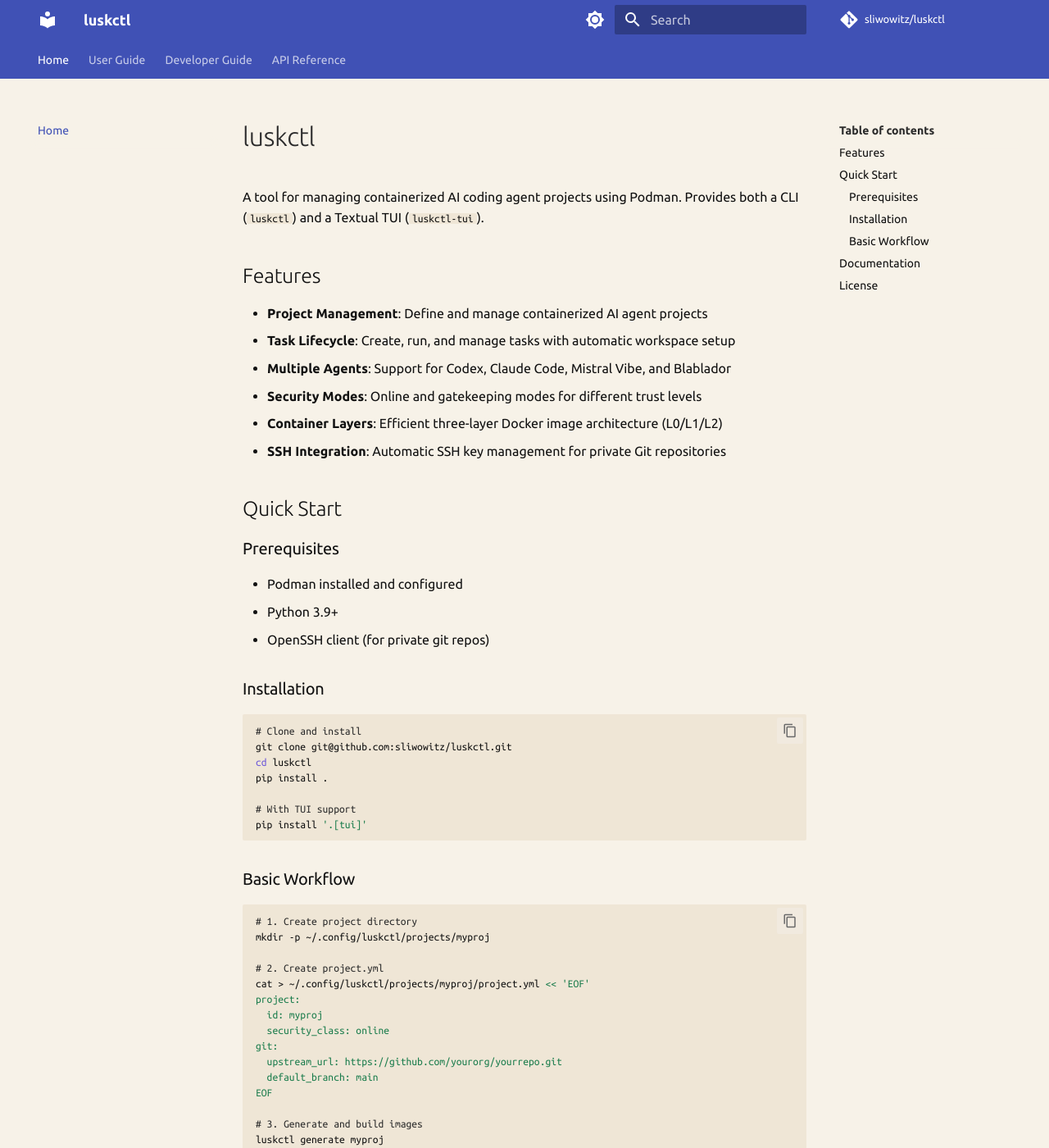
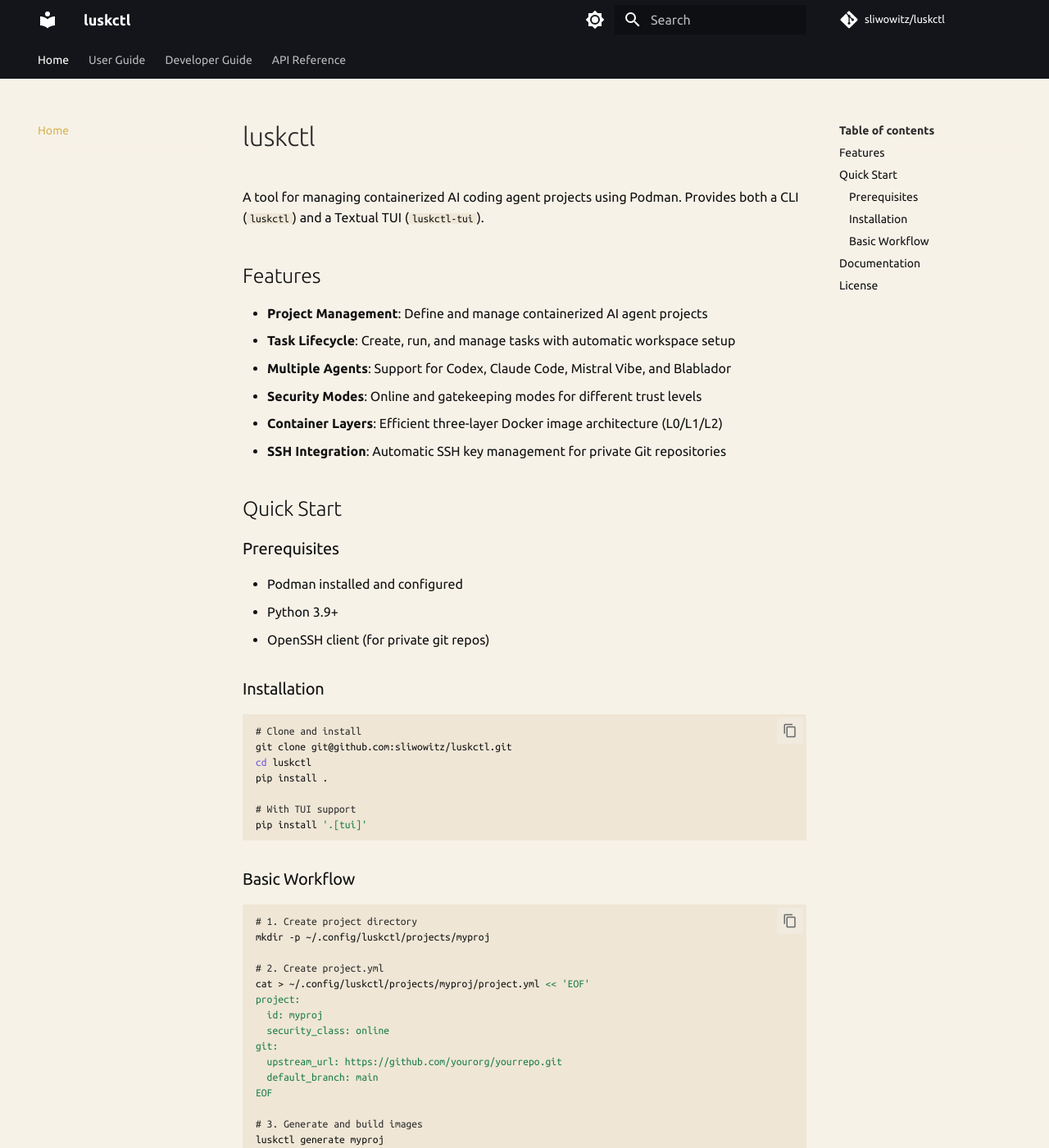
Before and after one commit to sliwowitz/luskctl, an MkDocs documentation site: the page built from docs/index.md, in a window 1280 px wide and 1400 px high. Shown: the whole window at 82% size. Built offline with MkDocs 1.6.1 and Material for MkDocs 9.7.7, drawn with Linux system fonts in a browser that asks for light colours; comment, search, counter and statistics services are not loaded.

Commit message:
Adjust MkDocs navigation accents

```diff
--- a/docs/stylesheets/extra.css
+++ b/docs/stylesheets/extra.css
@@ -2,6 +2,7 @@
 :root {
   --lusk-black: #0b0b0b;
   --lusk-red: #a31219;
+  --lusk-red-pure: #c00000;
   --lusk-red-bright: #e04b3f;
   --lusk-gold: #c79a22;
   --lusk-gold-bright: #d8b454;
@@ -40,6 +41,19 @@ samp {
   font-family: var(--md-code-font);
 }
 
+.md-typeset a:hover,
+.md-nav__link:hover,
+.md-tabs__link:hover,
+.md-header__button:hover {
+  color: var(--lusk-red-pure);
+}
+
+.md-nav__item--active > .md-nav__link,
+.md-nav__link--active,
+.md-tabs__link--active {
+  color: var(--lusk-gold-bright);
+}
+
 [data-md-color-scheme="default"] {
   --md-default-bg-color: #f7f2e8;
   --md-default-fg-color: #111111;
@@ -53,6 +67,9 @@ samp {
   --md-footer-fg-color--light: #d9cfbd;
   --md-footer-fg-color--lighter: #bdb39f;
   --md-footer-fg-color--lightest: #a79c87;
+  --md-accent-fg-color: var(--lusk-gold);
+  --md-accent-fg-color--transparent: rgba(199, 154, 34, 0.12);
+  --md-typeset-a-color: var(--lusk-red);
 }
 
 [data-md-color-scheme="slate"] {
--- a/mkdocs.yml
+++ b/mkdocs.yml
@@ -12,15 +12,15 @@ theme:
   palette:
     - media: "(prefers-color-scheme: light)"
       scheme: default
-      primary: indigo
-      accent: indigo
+      primary: black
+      accent: amber
       toggle:
         icon: material/brightness-7
         name: Switch to dark mode
     - media: "(prefers-color-scheme: dark)"
       scheme: slate
-      primary: indigo
-      accent: indigo
+      primary: black
+      accent: amber
       toggle:
         icon: material/brightness-4
         name: Switch to light mode
```
